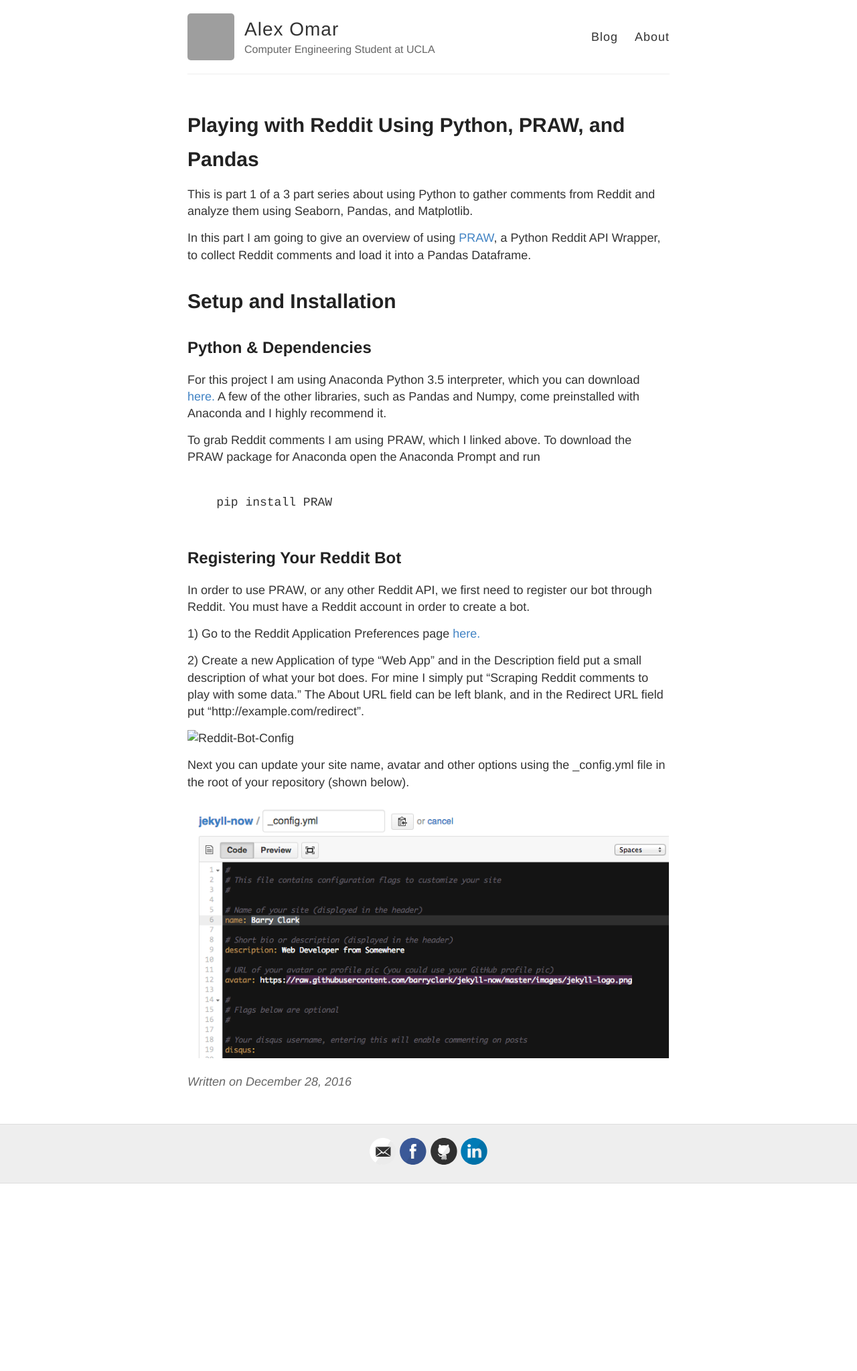
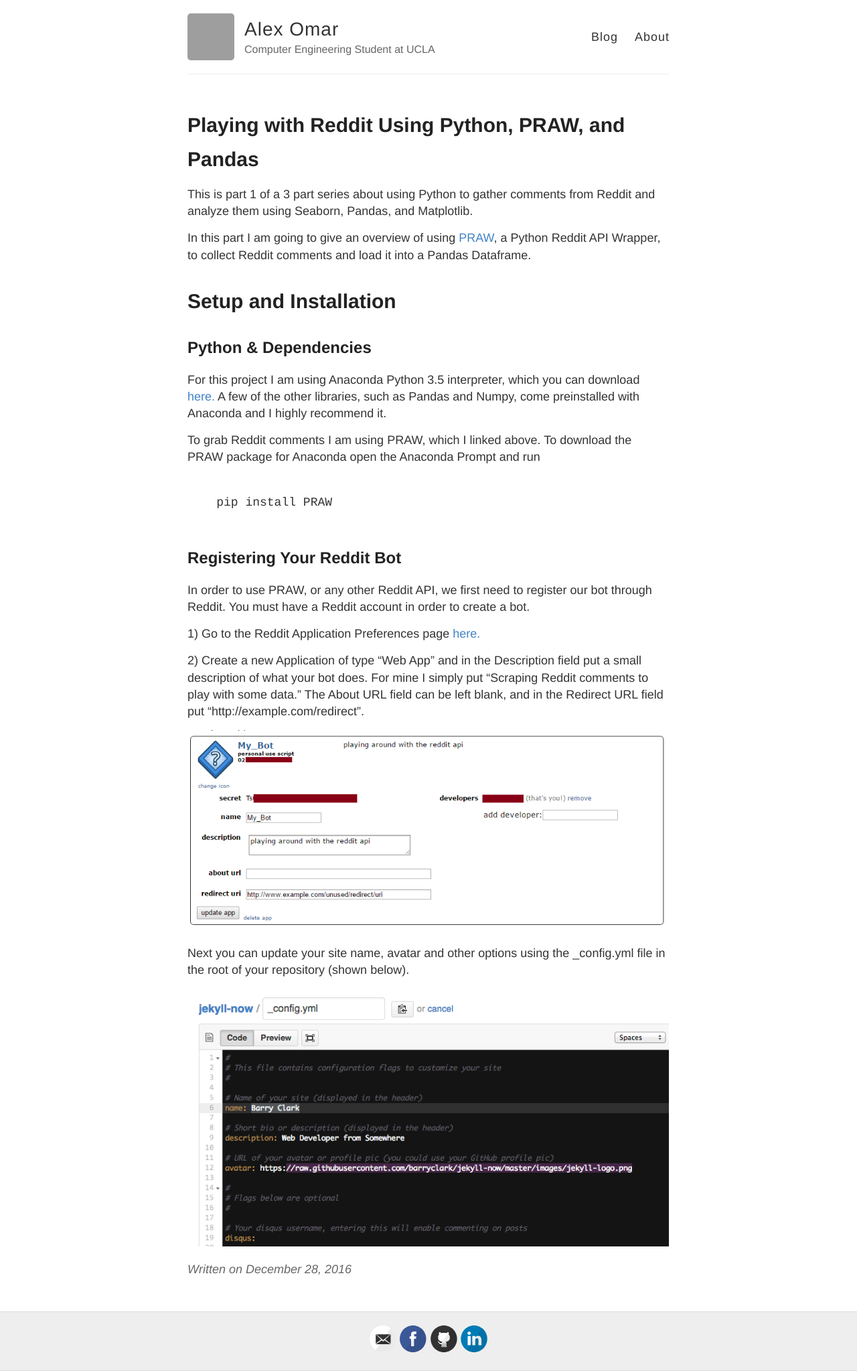
Before and after one commit to atomar94/Reddit_Bot, a Jekyll site: the page built from docs/_posts/2016-12-28-playing-with-reddit-using-python-praw-and-pandas.md, in a window 1280 px wide. Shown: the whole page at 67% size. Built offline with Jekyll 4.4.1, drawn with Linux system fonts in a browser that asks for light colours; before the commit the page ends 1767 px from its top, so only the background shows below that; grey boxes are pictures that could not be loaded.

Commit message:
fixed some image stuff

```diff
--- a/docs/_posts/2016-12-28-playing-with-reddit-using-python-praw-and-pandas.md
+++ b/docs/_posts/2016-12-28-playing-with-reddit-using-python-praw-and-pandas.md
@@ -29,7 +29,7 @@
 
 2) Create a new Application of type "Web App" and in the Description field put a small description of what your bot does. For mine I simply put "Scraping Reddit comments to play with some data." The About URL field can be left blank, and in the Redirect URL field put "http://example.com/redirect".
 
-![Reddit-Bot-Config](docs/images/reddit-bot-fields.png)
+![Reddit-Bot-Config](/images/reddit-bot-fields.png)
 
 
 
```
Also changed, not shown: docs/images/reddit-bot-fields.png (renamed from docs/images/reddit-bot-fields.PNG).
